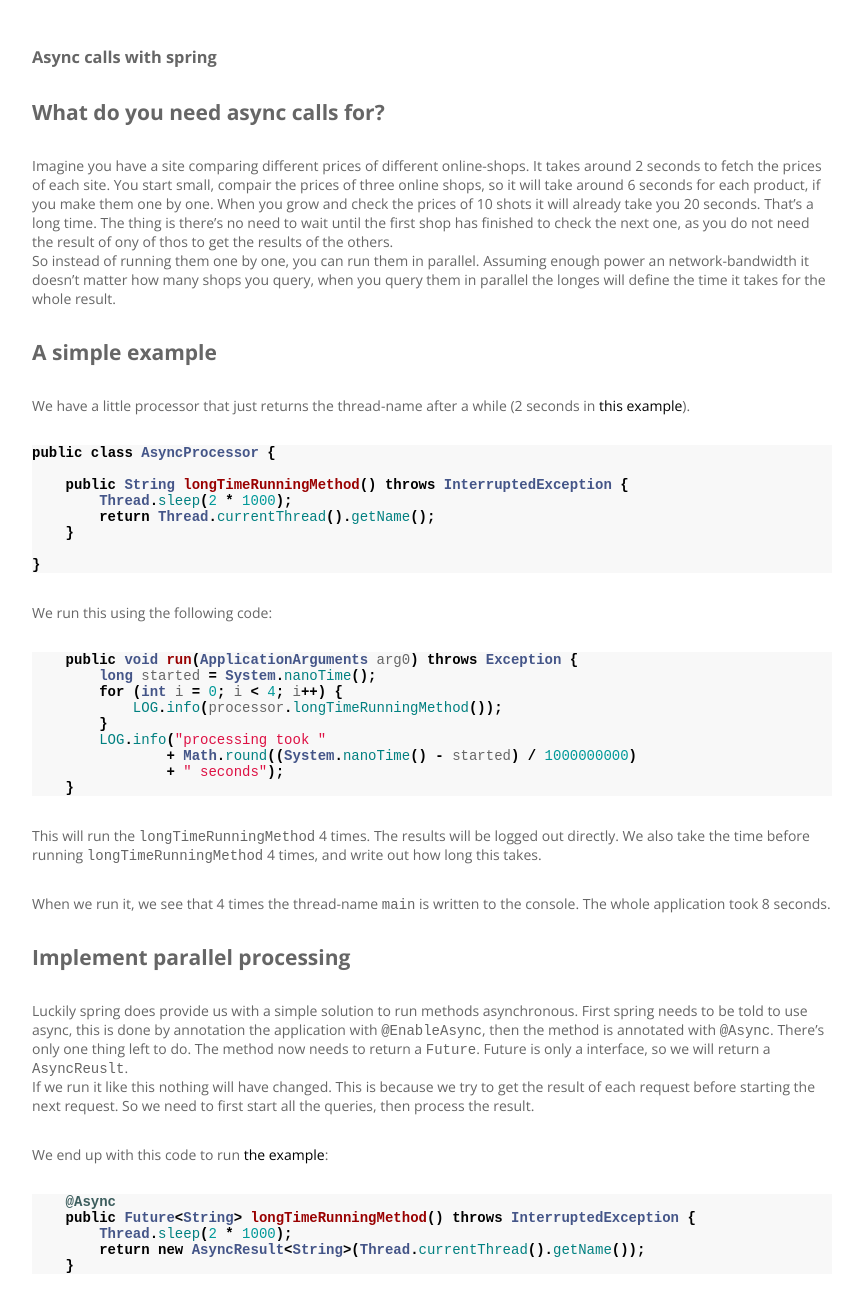
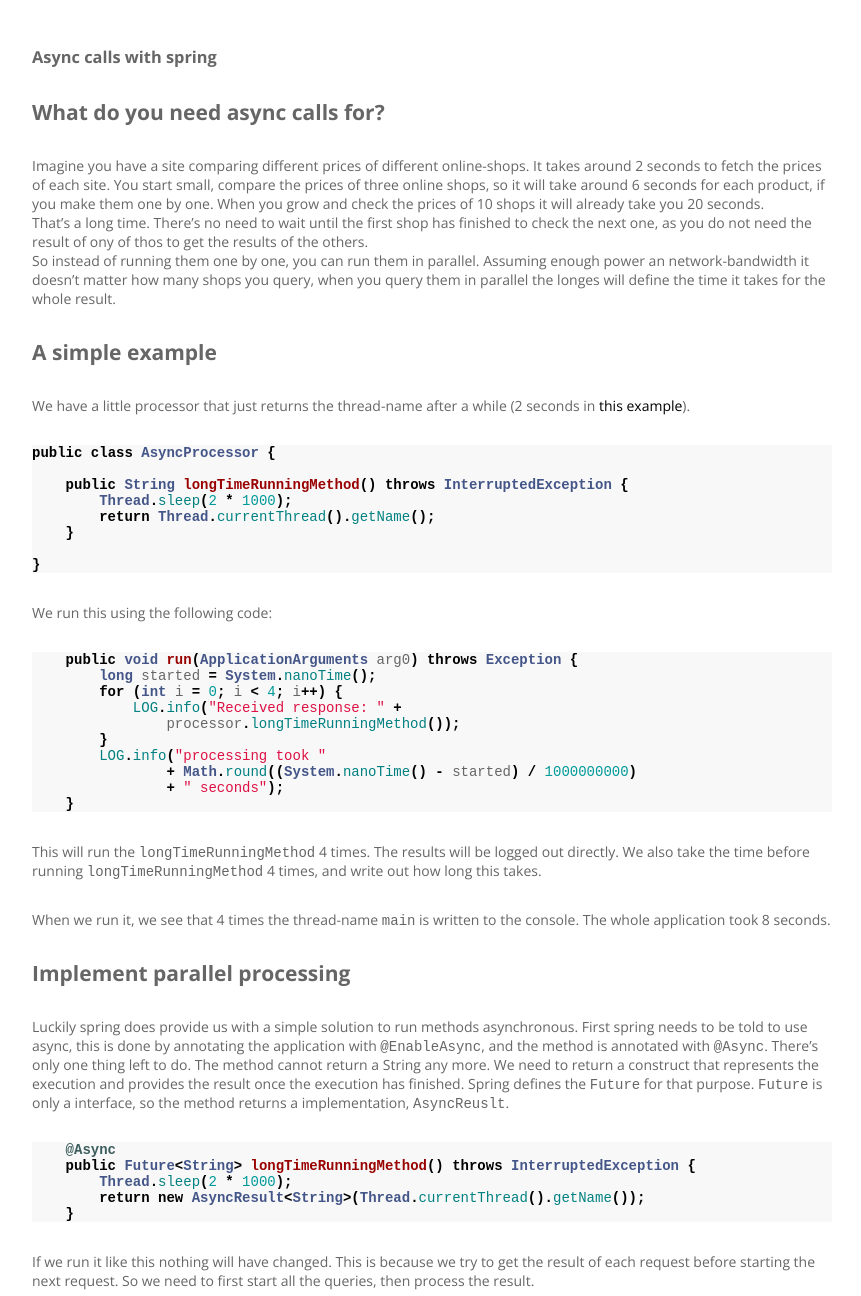
Before and after one commit to javacasts/javacasts.github.io, a Jekyll site: the page built from _posts/2016-02-14-jc0004-spring-async.markdown, in a window 1280 px wide and 1400 px high, scrolled down 677 px, cut to the strip 104-1400 px from the top of the window. Shown: the whole strip, without its empty margins (208-1069 px from the left). Built offline with Jekyll 4.4.1, drawn with Linux system fonts in a browser that asks for light colours; some of the changed text lies outside the part shown.

Commit message:
update async post from project

````diff
--- a/_posts/2016-02-14-jc0004-spring-async.markdown
+++ b/_posts/2016-02-14-jc0004-spring-async.markdown
@@ -15,12 +15,12 @@ What do you need async calls for?
 
 Imagine you have a site comparing different prices of different online-shops.
 It takes around 2 seconds to fetch the prices of each site. You start small,
-compair the prices of three online shops, so it will take around 6 seconds for
+compare the prices of three online shops, so it will take around 6 seconds for
 each product, if you make them one by one. When you grow and check the prices
-of 10 shots it will already take you 20 seconds. That's a long time. The thing
-is there's no need to wait until the first shop has finished to check the next
-one, as you do not need the result of ony of thos to get the results of the
-others.
+of 10 shops it will already take you 20 seconds.
+That's a long time. There's no need to wait until the first shop has finished
+to check the next one, as you do not need the result of ony of thos to get the
+results of the others.
 So instead of running them one by one, you can run them in parallel. Assuming
 enough power an network-bandwidth it doesn't matter how many shops you query,
 when you query them in parallel the longes will define the time it takes for
@@ -32,7 +32,7 @@ A simple example
 We have a little processor that just returns the thread-name after a while (2
 seconds in [this example][src]).
 
-``` java
+```java
 public class AsyncProcessor {
 
     public String longTimeRunningMethod() throws InterruptedException {
@@ -49,7 +49,8 @@ We run this using the following code:
     public void run(ApplicationArguments arg0) throws Exception {
         long started = System.nanoTime();
         for (int i = 0; i < 4; i++) {
-            LOG.info(processor.longTimeRunningMethod());
+            LOG.info("Received response: " +
+                processor.longTimeRunningMethod());
         }
         LOG.info("processing took "
                 + Math.round((System.nanoTime() - started) / 1000000000)
@@ -68,11 +69,22 @@ Implement parallel processing
 -----------------------------
 
 Luckily spring does provide us with a simple solution to run methods
-asynchronous.  First spring needs to be told to use async, this is done by
-annotation the application with `@EnableAsync`, then the method is annotated
-with `@Async`.  There's only one thing left to do. The method now needs to
-return a `Future`.  Future is only a interface, so we will return a
-`AsyncReuslt`.
+asynchronous. First spring needs to be told to use async, this is done by
+annotating the application with `@EnableAsync`, and the method is annotated
+with `@Async`. There's only one thing left to do. The method cannot return a
+String any more. We need to return a construct that represents the execution
+and provides the result once the execution has finished. Spring defines the
+`Future` for that purpose. `Future` is only a interface, so the method returns
+a implementation, `AsyncReuslt`.
+
+```java
+    @Async
+    public Future<String> longTimeRunningMethod() throws InterruptedException {
+        Thread.sleep(2 * 1000);
+        return new AsyncResult<String>(Thread.currentThread().getName());
+    }
+```
+
 If we run it like this nothing will have changed. This is because we try to get
 the result of each request before starting the next request. So we need to
 first start all the queries, then process the result.
@@ -95,7 +107,7 @@ We end up with this code to run [the example][async]:
             results.add(processor.longTimeRunningMethod());
         }
         for (Future<String> result : results) {
-            LOG.info(result.get());
+            LOG.info("Received response: " + result.get());
         }
         LOG.info("processing took "
                 + Math.round((System.nanoTime() - started) / 1000000000)
````
